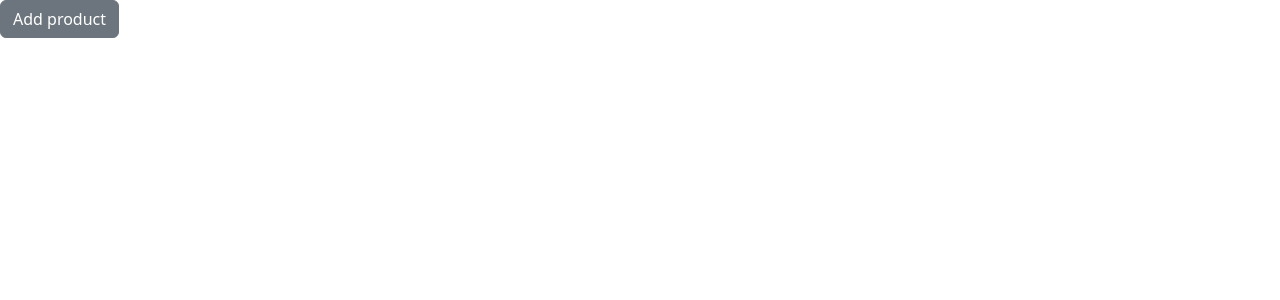
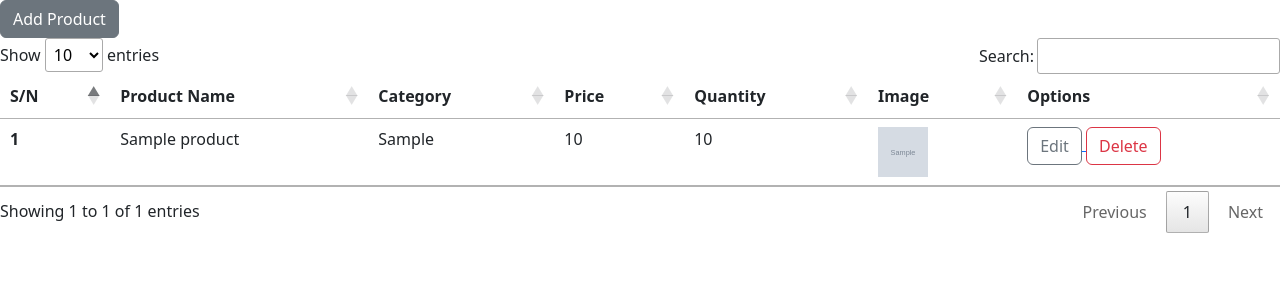
Before and after one commit to oppy85/phpclass, a PHP site: page /product.php in a window 1280 px wide. Shown: the top 300 px of the page. Run offline with PHP 8.4, Linux system fonts and the light colour scheme; tables that the repository leaves empty or names only in its code hold one stand-in row (values such as "Sample post"); grey boxes marked "Sample" are stand-in pictures; some libraries are stand-ins or nearby versions.

Commit message:
updated
new product.php

```diff
--- a/product.php
+++ b/product.php
@@ -24,48 +24,158 @@
   <head>
     <meta charset="utf-8">
     <meta name="viewport" content="width=device-width, initial-scale=1">
-    <title>Add product</title>
-    <link href="https://cdn.jsdelivr.net/npm/bootstrap@5.2.0-beta1/dist/css/bootstrap.min.css" rel="stylesheet" integrity="sha384-0evHe/X+R7YkIZDRvuzKMRqM+OrBnVFBL6DOitfPri4tjfHxaWutUpFmBp4vmVor" crossorigin="anonymous">
+    <title>Products</title>
+    <style>
+       img{
+         height: 50px;
+         width: 50px;
+       }
+    </style>
+    <script src="https://ajax.googleapis.com/ajax/libs/jquery/3.6.0/jquery.min.js"></script>
+    <script type="text/javascript" charset="utf8" src="https://cdn.datatables.net/1.12.1/js/jquery.dataTables.js"></script>
+    <link rel="stylesheet" type="text/css" href="https://cdn.datatables.net/1.12.1/css/jquery.dataTables.css">
+    <link href="https://cdn.jsdelivr.net/npm/bootstrap@5.2.0/dist/css/bootstrap.min.css" rel="stylesheet" integrity="sha384-gH2yIJqKdNHPEq0n4Mqa/HGKIhSkIHeL5AyhkYV8i59U5AR6csBvApHHNl/vI1Bx" crossorigin="anonymous">
   </head>
-  <body>
-    <!--button triggers Modal   -->
-  <button type="button" class="btn btn-secondary" data-bs-toggle="modal" data-bs-target="#modallink">
-    Add product
-  </button>
-    <!--  Modal   -->
-  <div class="modal fade" tabindex="-1" id="modallink">
+<body>
+
+<!-- Button trigger modal -->
+<button type="button" class="btn btn-secondary" data-bs-toggle="modal" data-bs-target="#exampleModal">
+  Add Product
+</button>
+
+<table class="table table-hover" id="example">
+  <thead>
+    <tr>
+      <th scope="col">S/N</th>
+      <th scope="col">Product Name</th>
+      <th scope="col">Category</th>
+      <th scope="col">Price</th>
+      <th scope="col">Quantity</th>
+      <th scope="col">Image</th>
+      <th scope="col">Options</th>
+    </tr>
+  </thead>
+  <tbody>
+    <?php
+      include_once "dbconnect.php";
+      $sql = "SELECT * FROM  product";
+      $result = $db->query($sql);
+      $n=1;
+      foreach($result as $row){
+    ?>
+      <tr>
+      <th scope="row"><?php echo $n ?></th>
+      <td><?php echo $row["productname"] ?></td>
+      <td><?php echo $row["category"] ?></td>
+      <td><?php echo $row["price"] ?></td>
+      <td><?php echo $row["quantity"] ?></td>
+      <td><img src="images/<?php echo $row['image'] ?>"></td>
+      <td>
+        <a href="/product?prod-id=<?php echo $row["id"]?>">
+          <button type="button" name="edit" class="btn btn-outline-secondary">Edit</button>
+        </a>
+        <a href="/phpclass/product?prod-id=<?php echo $row["id"] ?>&image=<?php echo $row['image']
+        ?>">
+          <button type="button" name="delete" class="btn btn-outline-danger"
+                 onclick="return confirm('Are you sure?')">Delete</button>
+        </a>
+      </td>
+      </tr>
+
+    <?php $n++; } ?>
+  </tbody>
+</table>
+
+<!-- Modal -->
+<div class="modal fade" id="exampleModal" tabindex="-1" aria-labelledby="exampleModalLabel" aria-hidden="true">
   <div class="modal-dialog">
     <div class="modal-content">
       <div class="modal-header">
-        <h5 class="modal-title">Enter Product Information</h5>
+        <h4 class="modal-title">Enter Product Information</h4>
         <button type="button" class="btn-close" data-bs-dismiss="modal" aria-label="Close"></button>
       </div>
       <div class="modal-body">
-      <br/>
-      <form method = POST action = "">
-      <input type = "text" placeholder = "Product Name" name = "prod-name" class="form-control">
-      <br/>
-      <input type = "text" placeholder = "Product Category" name = "prod-category" class="form-control">
-      <br/>
-      <input type = "number" placeholder = "Product Price" min="1" name = "prod-price" class="form-control">
-      <br/>
-      <input type = "number" placeholder = "Product Quantity" min="1" name = "prod-quantity" class="form-control">
-      <br/>
+      <div class="mb-3">
+      <form method="POST" enctype="multipart/form-data" action="">
 
-      <label for="img">Select Image:</label>
-      <input type="file" id="img" name="img" accept="image/*">
-      <br/>
-      </form>
+      <input type="text" class="form-control" name="prod-name" placeholder="Product Name" required><br/>
+      <input type="text" class="form-control" name="prod-cate" placeholder="Product Category" required><br/>
+      <input type="number" class="form-control" name="prod-price" placeholder="Product Price" required><br/>
+      <input type="number" class="form-control" name="prod-quantity" placeholder="Product Quantity" required><br/>
+      <input type="file" class="form-control" name="prod-image" accept="image/*">
+
       </div>
+     </div>
       <div class="modal-footer">
         <button type="button" class="btn btn-secondary" data-bs-dismiss="modal">Close</button>
-        <input type = "submit" name ="submit" value="submit"class="btn btn-primary btn-lg">
+        <button type="submit" class="btn btn-primary" name="add-product">Add Product</button>
       </div>
+      </form>
     </div>
   </div>
 </div>
-    <script src="https://cdn.jsdelivr.net/npm/@popperjs/core@2.11.5/dist/umd/popper.min.js" integrity="sha384-Xe+8cL9oJa6tN/veChSP7q+mnSPaj5Bcu9mPX5F5xIGE0DVittaqT5lorf0EI7Vk" crossorigin="anonymous"></script>
-    <script src="https://cdn.jsdelivr.net/npm/bootstrap@5.2.0-beta1/dist/js/bootstrap.min.js" integrity="sha384-kjU+l4N0Yf4ZOJErLsIcvOU2qSb74wXpOhqTvwVx3OElZRweTnQ6d31fXEoRD1Jy" crossorigin="anonymous"></script>
-    <script src="https://cdn.jsdelivr.net/npm/bootstrap@5.2.0-beta1/dist/js/bootstrap.bundle.min.js" integrity="sha384-pprn3073KE6tl6bjs2QrFaJGz5/SUsLqktiwsUTF55Jfv3qYSDhgCecCxMW52nD2" crossorigin="anonymous"></script>
- </body>
+
+<script src="https://cdn.jsdelivr.net/npm/@popperjs/core@2.11.5/dist/umd/popper.min.js" integrity="sha384-Xe+8cL9oJa6tN/veChSP7q+mnSPaj5Bcu9mPX5F5xIGE0DVittaqT5lorf0EI7Vk" crossorigin="anonymous"></script>
+<script src="https://cdn.jsdelivr.net/npm/bootstrap@5.2.0/dist/js/bootstrap.min.js" integrity="sha384-ODmDIVzN+pFdexxHEHFBQH3/9/vQ9uori45z4JjnFsRydbmQbmL5t1tQ0culUzyK" crossorigin="anonymous"></script>
+<script src="https://cdn.jsdelivr.net/npm/bootstrap@5.2.0/dist/js/bootstrap.bundle.min.js" integrity="sha384-A3rJD856KowSb7dwlZdYEkO39Gagi7vIsF0jrRAoQmDKKtQBHUuLZ9AsSv4jD4Xa" crossorigin="anonymous"></script>
+<script>
+     $(document).ready(function() {
+     $('#example').DataTable();
+    } );
+</script>
+</body>
 </html>
+
+<?php
+include_once "dbconnect.php";
+
+if(isset($_POST["add-product"]))
+  {
+    $name = $_REQUEST["prod-name"];
+    $cate = $_REQUEST["prod-cate"];
+    $price = $_REQUEST["prod-price"];
+    $quant = $_REQUEST["prod-quantity"];
+
+    $filen = $_FILES['prod-image']['name'];
+    if($filen == NULL){
+      $filen = "noimage.jpg";
+      $sql = "INSERT INTO product(productname, category, price, quantity, image)
+                  Values('$name', '$cate', '$price', '$quant','$filen')";
+      $db->query($sql);
+     // echo "<meta http-equiv='refresh' content='0'>";
+      echo "<script>window.location.href='product.php';</script>";
+    }
+    else{
+      $tmpn = $_FILES['prod-image']['tmp_name'];
+      $imgsize = $_FILES['prod-image']['size'];
+      $ext = strtolower(pathinfo($filen, PATHINFO_EXTENSION));
+
+      // generate random number
+      $tmp = range(1,99);
+      $num = array_rand($tmp,10);
+      $nimage = implode($num).".".$ext;
+
+      if($imgsize < 6000000){
+        move_uploaded_file($tmpn, "images/".$nimage);
+      }
+      $sql = "INSERT INTO product(productname, category, price, quantity, image)
+                  Values('$name', '$cate', '$price', '$quant','$nimage')";
+      $db->query($sql);
+      //echo "<meta http-equiv='refresh' content='0'>";
+      echo "<script>window.location.href='product.php';</script>";
+    }
+
+ }
+elseif(isset($_GET["prod-id"]) && isset($_GET["image"])){
+   $id = $_GET['prod-id'];
+   $dimage = $_GET['image'];
+
+    $path = "images/".$dimage;
+    if($dimage != "noimage.jpg" && (file_exists("images/".$dimage))){
+       unlink($path);
+    }
+    $sql = "DELETE FROM product where id=$id";
+    $db->query($sql);
+    echo "<script>window.location.href='product.php';</script>";
+}
+?>
```
Also changed, not shown: images/012228304568698395.jpg (added), images/042937445057677389.png (added), images/05719305057747990.jpg (added), images/12811202964707193.jpg (added), images/14171933687276858898.png (added), images/20405054657083919495.jpg (added), images/5222340697781909194.png (added), images/6151725375163657690.jpg (added), images/67914284365667183.jpg (added), images/noimage.jpg (added).
